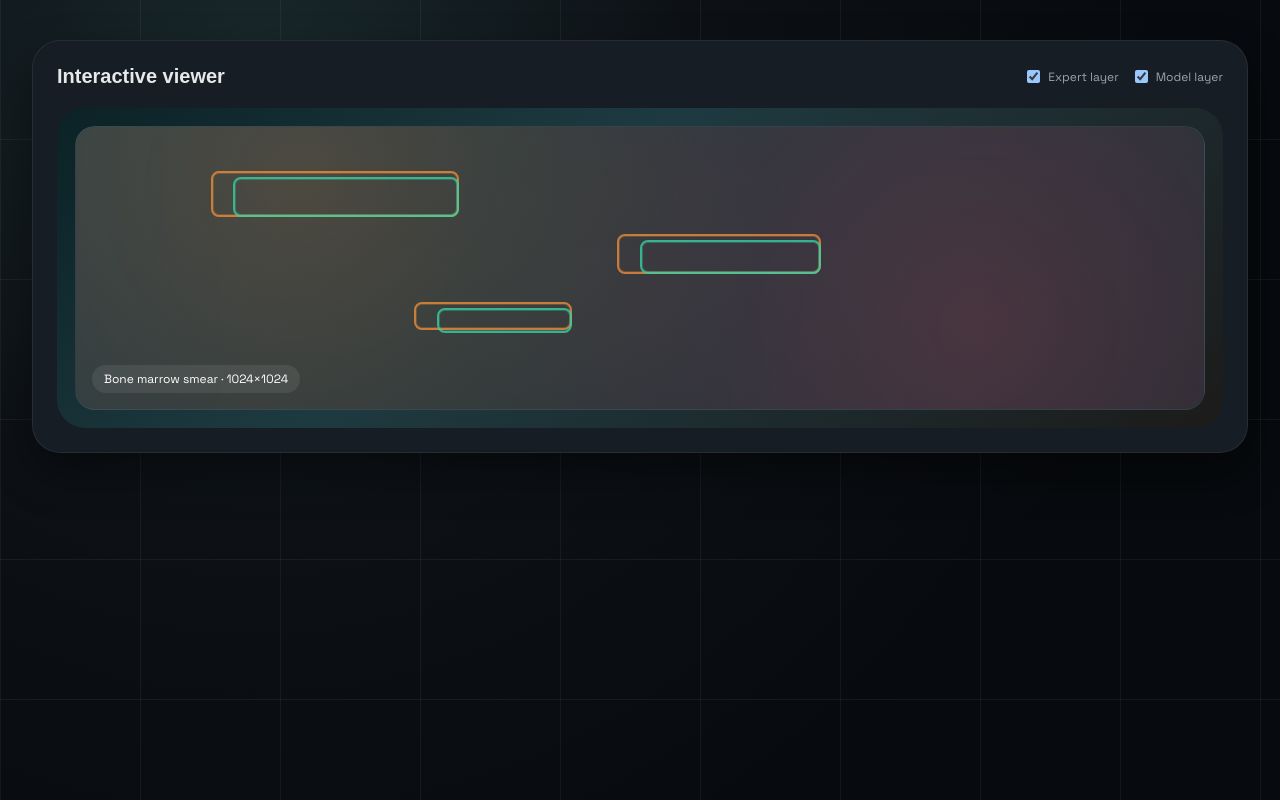
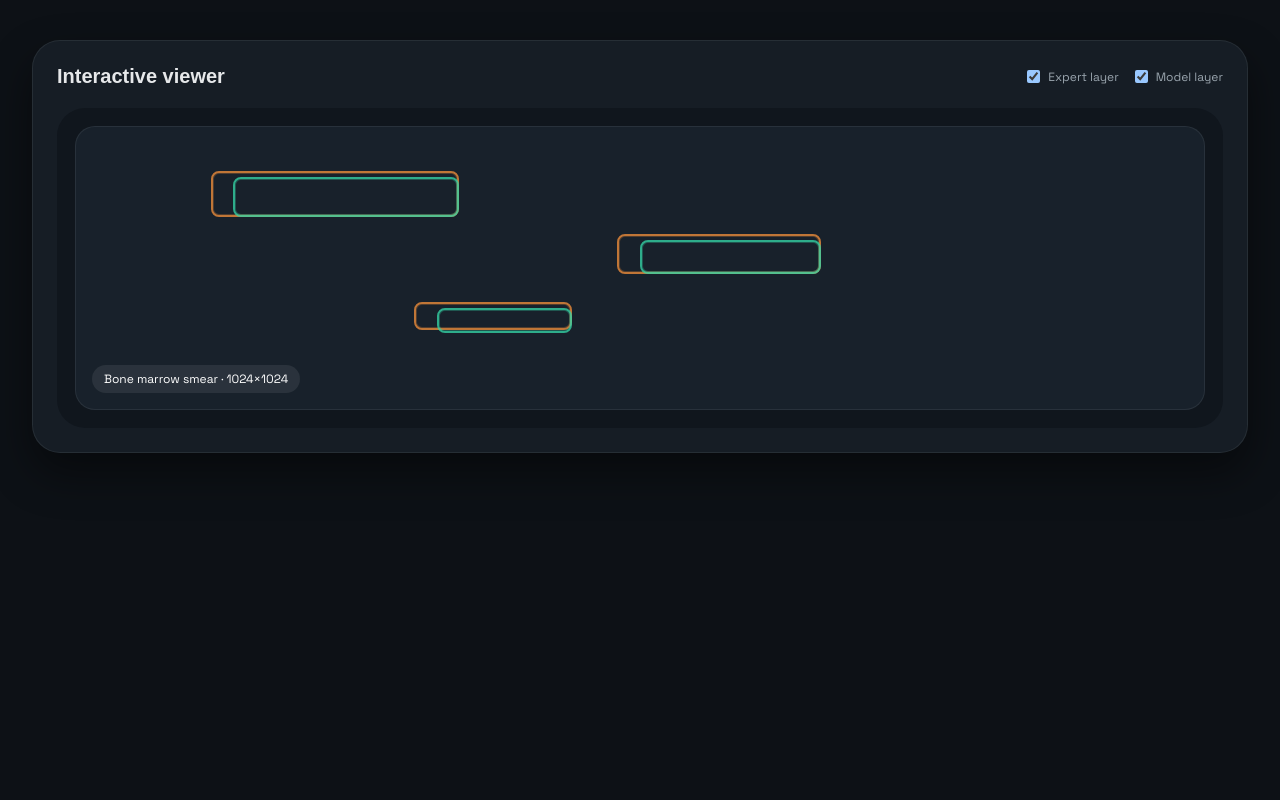
Before and after one commit to gogazub/vkr, a React (Vite) app in the folder frontend/: page / in a window 1280 px wide. Built offline with nearby package versions, Linux system fonts and the light colour scheme; a web font is replaced by a local one.

Commit message:
simlify style

```diff
--- a/frontend/src/styles.css
+++ b/frontend/src/styles.css
@@ -26,19 +26,8 @@
 body {
   font-family: var(--mono);
   color: var(--ink);
-  background: radial-gradient(900px circle at 20% 10%, rgba(77, 208, 225, 0.12) 0%, var(--bg) 48%, #070a0e 100%);
+  background: var(--bg);
   min-height: 100vh;
-}
-
-body::before {
-  content: "";
-  position: fixed;
-  inset: 0;
-  background-image: linear-gradient(90deg, rgba(230, 232, 234, 0.06) 1px, transparent 1px),
-    linear-gradient(0deg, rgba(230, 232, 234, 0.06) 1px, transparent 1px);
-  background-size: 140px 140px;
-  pointer-events: none;
-  z-index: -1;
 }
 
 #root {
@@ -84,7 +73,7 @@ h1 {
 }
 
 .hero-card {
-  background: linear-gradient(150deg, #1b242e 0%, #11171f 100%);
+  background: var(--card);
   border-radius: var(--radius-lg);
   padding: 24px;
   box-shadow: var(--shadow);
@@ -285,7 +274,7 @@ h1 {
 .viewer-stage {
   position: relative;
   border-radius: var(--radius-lg);
-  background: linear-gradient(140deg, #0b2226 0%, #1e3a41 40%, #1c1b1a 100%);
+  background: #10161d;
   min-height: 320px;
   overflow: hidden;
 }
@@ -294,17 +283,12 @@ h1 {
   position: absolute;
   inset: 18px;
   border-radius: 20px;
-  background: linear-gradient(140deg, #2d3f46 0%, #1f2c33 100%);
-  border: 1px solid rgba(255, 255, 255, 0.08);
+  background: #18212b;
+  border: 1px solid rgba(230, 232, 234, 0.08);
 }
 
 .stage-glow {
-  position: absolute;
-  inset: 0;
-  background: radial-gradient(circle at 20% 20%, rgba(242, 143, 59, 0.25), transparent 50%),
-    radial-gradient(circle at 80% 70%, rgba(217, 72, 98, 0.3), transparent 55%);
-  border-radius: 20px;
-  opacity: 0.7;
+  display: none;
 }
 
 .stage-label {
```
